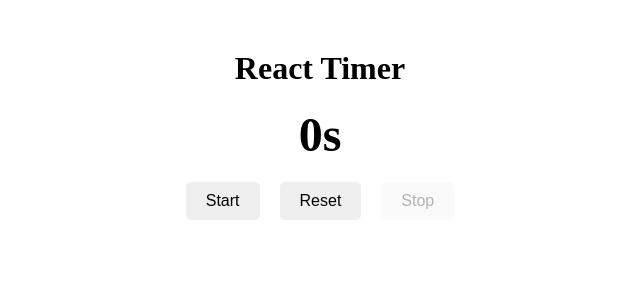
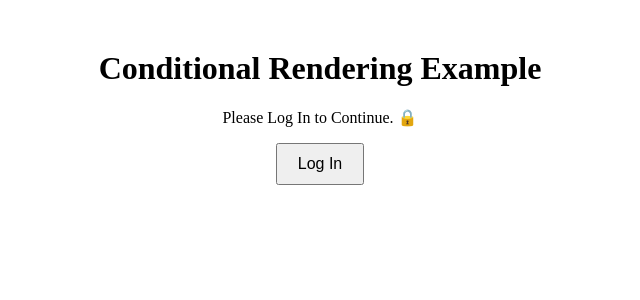
Before and after one commit to dev13-Vishnu/exercises, a React (Vite) app: page / in a window 1280 px wide. Shown: the top 300 px of the page, without its empty margins (320-960 px from the left). Built offline with nearby package versions, Linux system fonts and the light colour scheme.

Commit message:
conditional rendering exercise compleated.

```diff
--- a/src/App.jsx
+++ b/src/App.jsx
@@ -4,6 +4,7 @@ import FormValidation from "./exercises/FormValidation"
 import ToDoList from "./exercises/ToDoLIst"
 import FetchData from "./exercises/FetchData"
 import Timer from "./exercises/Timer"
+import Conditional from "./exercises/Conditional"
 
 function App() {
 
@@ -15,7 +16,8 @@ function App() {
       {/* <FormValidation/> */}
       {/* <ToDoList/> */}
       {/* <FetchData /> */}
-      <Timer/>
+      {/* <Timer/> */}
+      <Conditional/>
 
     </div>
   )
--- /dev/null
+++ b/src/exercises/Conditional.jsx
@@ -0,0 +1,21 @@
+import { useState } from "react";
+
+function Conditional (){
+    const [isLoggedIn,setIsloggedIn] = useState(false);
+
+    const toggleIsLoggedIn = () => {
+        setIsloggedIn(!isLoggedIn);
+    }
+
+    return (
+        <div style={{textAlign:"center", marginTop:"50px"}}>
+            <h1>Conditional Rendering Example</h1>
+            {isLoggedIn ? (
+                <p>Welcome User. You are logged in.</p>
+            ): (<p>Please Log In to Continue. 🔒</p>)}
+
+            <button onClick={toggleIsLoggedIn} style={{padding:"10px 20px",fontSize:"16px"}}>{isLoggedIn?"Log Out":"Log In"}</button>
+        </div>
+    )
+}
+export default Conditional;
--- /dev/null
+++ b/src/exercises/RandomQuote.jsx
@@ -0,0 +1,6 @@
+
+function RandomQuote() {
+
+
+}
+export default RandomQuote;
```
